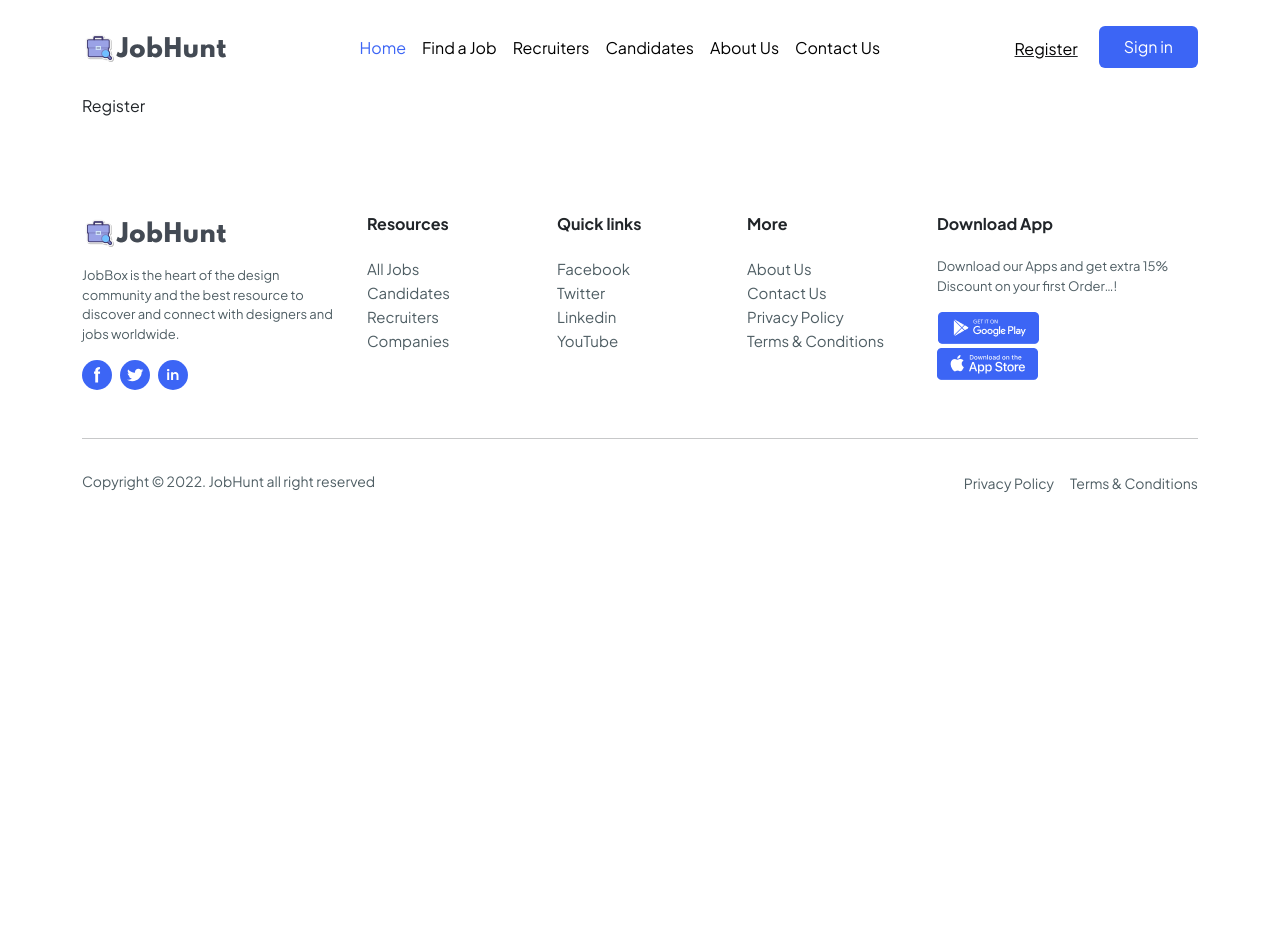
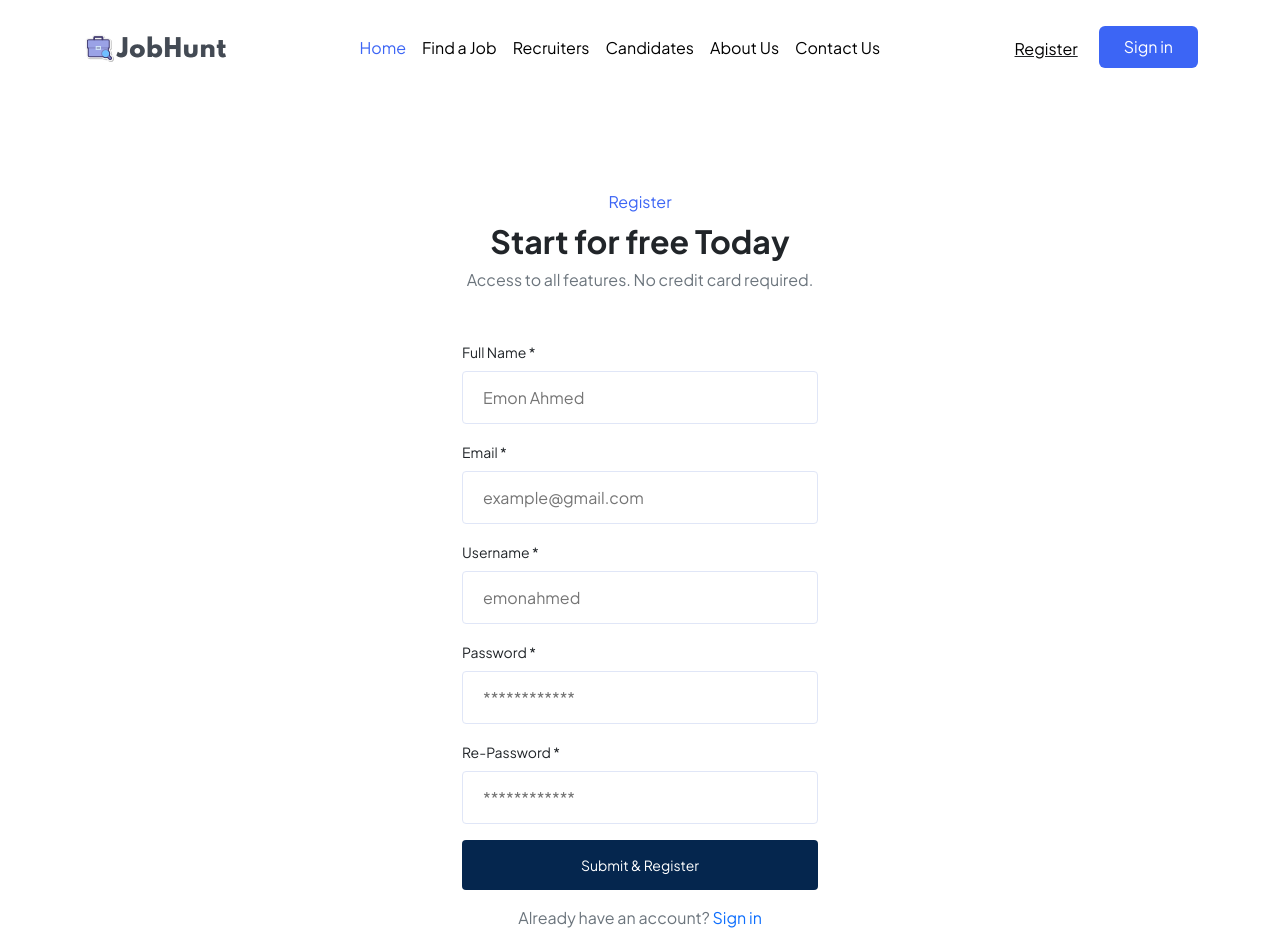
Before and after one commit to Emon-Ahmed/JobHunt-Bangladesh, a Next.js app: page /register in a window 1280 px wide. Shown: the top 952 px of the page. Before the commit the page ends 800 px from the top, so only its background shows below. Built offline with nearby package versions, Linux system fonts and the light colour scheme.

Commit message:
Complete Register Page Design

```diff
--- a/pages/register.js
+++ b/pages/register.js
@@ -2,6 +2,7 @@ import Head from "next/head";
 import React from "react";
 import NavBar from "../components/Utilities/NavBar";
 import Footer from "../components/Footer/Footer";
+import Link from "next/link";
 
 const Register = () => {
   return (
@@ -17,7 +18,98 @@ const Register = () => {
 
       <NavBar />
 
-      <div className="container">Register</div>
+      <div className="container py-5 my-5">
+        <div className="row">
+          <div className="col-lg-4 col-md-6 col-sm-12 mx-auto">
+            <div className="text-center">
+              <div className="font-sm primary-color">Register</div>
+              <h2 className="my-2 fw-bolder">Start for free Today</h2>
+              <p className="font-sm text-muted mb-4">
+                Access to all features. No credit card required.
+              </p>
+            </div>
+            <form className="login-register text-start my-5">
+              <div className="form-group">
+                <label className="form-label fontSize14" for="input-1">
+                  Full Name *
+                </label>
+                <input
+                  className="no-outline"
+                  id="input-1"
+                  type="text"
+                  required=""
+                  name="fullname"
+                  placeholder="Emon Ahmed"
+                />
+              </div>
+              <div className="form-group">
+                <label className="form-label fontSize14" for="input-email">
+                  Email *
+                </label>
+                <input
+                  className="no-outline"
+                  id="input-email"
+                  type="text"
+                  required=""
+                  name="fullemail"
+                  placeholder="example@gmail.com"
+                />
+              </div>
+              <div className="form-group">
+                <label className="form-label fontSize14" for="input-1">
+                  Username *
+                </label>
+                <input
+                  className="no-outline"
+                  id="input-1"
+                  type="text"
+                  required=""
+                  name="username"
+                  placeholder="emonahmed"
+                />
+              </div>
+              <div className="form-group">
+                <label className="form-label fontSize14" for="input-4">
+                  Password *
+                </label>
+                <input
+                  className=" no-outline"
+                  id="input-4"
+                  type="password"
+                  required=""
+                  name="password"
+                  placeholder="************"
+                />
+              </div>
+              <div className="form-group">
+                <label className="form-label fontSize14" for="input-4">
+                  Re-Password *
+                </label>
+                <input
+                  className=" no-outline"
+                  id="input-4"
+                  type="password"
+                  required=""
+                  name="password"
+                  placeholder="************"
+                />
+              </div>
+
+              <div className="d-flex justify-content-center align-items-center my-3 text-center">
+                <div className="login-btn w-100" type="submit" name="login">
+                  Submit & Register
+                </div>
+              </div>
+              <div className="text-muted text-center">
+              Already have an account?{" "}
+                <Link className="text-decoration-none" href="/sign-in">
+                Sign in
+                </Link>
+              </div>
+            </form>
+          </div>
+        </div>
+      </div>
 
       <Footer />
     </>
--- a/pages/sign-in.js
+++ b/pages/sign-in.js
@@ -39,7 +39,7 @@ const SingIn = () => {
                   type="text"
                   required=""
                   name="fullname"
-                  placeholder="Mahady Hasan Miraz"
+                  placeholder="Emon Ahmed"
                 />
               </div>
               <div className="form-group">
```
